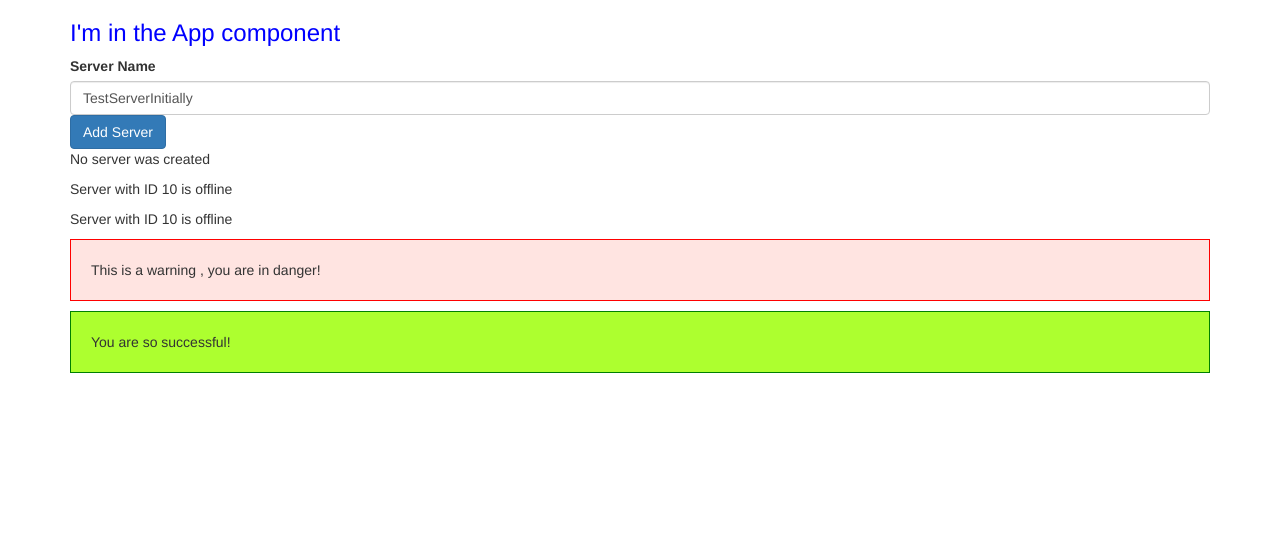
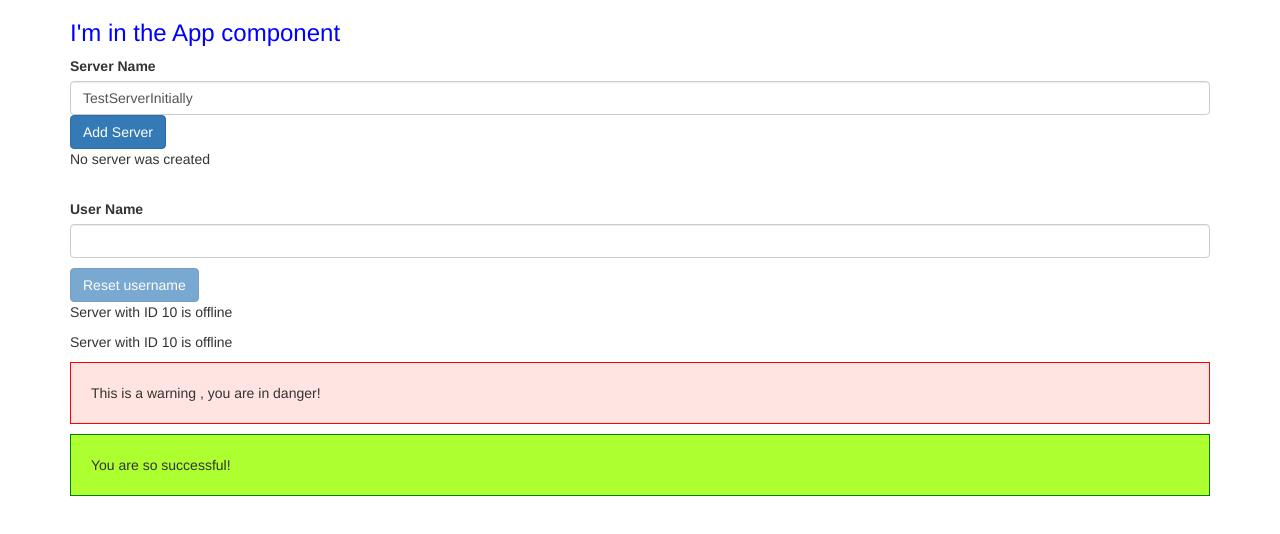
Before and after one commit to ZeroToHero-StepByStep/Angular2, an Angular app: page / in a window 1280 px wide. Shown: the top 534 px of the page. Built offline with nearby package versions, Linux system fonts and the light colour scheme.

Commit message:
Assignment 2: Practicing databinding

```diff
--- a/src/app/servers/servers.component.html
+++ b/src/app/servers/servers.component.html
@@ -2,5 +2,15 @@
 <input type="text" class="form-control"  [(ngModel)]="serverName">
 <button class="btn btn-primary" [disabled]="!allowNewServer" (click)="onCreateServer()" >Add Server</button>
 <p>{{serverCreation}}</p>
+<br/>
+<label>User Name</label>
+<input type="text" class="form-control" [(ngModel)]="userName" (input)="onDataChanged($event)">
+<p>{{userName}}</p>
+<button class="btn btn-primary" [disabled]="isResetUserName" (click)="onResetUserName()">Reset username</button>
+
+<!--another simple sollution , use [disabled]="userName == ''" , so we don't need (input) property binding in input form-->
+<!--<input type="text" class="form-control" [(ngModel)]="userName">-->
+<!--<button class="btn btn-primary" [disabled]="userName == ''" (click)="onResetUserName()">Reset username</button>-->
+
 <app-server></app-server>
 <app-server></app-server>
--- a/src/app/servers/servers.component.ts
+++ b/src/app/servers/servers.component.ts
@@ -12,6 +12,8 @@ export class ServersComponent implements OnInit {
   allowNewServer = false ;
   serverCreation = 'No server was created' ;
   serverName = 'TestServerInitially' ;
+  isResetUserName = true ;
+  userName = '' ;
   constructor() {
     setTimeout(() =>{
       this.allowNewServer = true ;
@@ -25,9 +27,23 @@ export class ServersComponent implements OnInit {
     this.serverCreation = 'Server was created and name is ' + this.serverName ;
   }
 
-  onUpdateServerName( event :any) {
+  onDataChanged( event:any)
+  {
+    var stringValue = (<HTMLInputElement>event.target).value ;
+    if (stringValue !== '')
+    {
+      this.isResetUserName = false ;
+    }
+    else
+    {
+      this.isResetUserName = true ;
+    }
     console.log(event) ;
-    this.serverName = (<HTMLInputElement>event.target).value ;
+  }
+
+  onResetUserName()
+  {
+    this.userName = '';
   }
 
 }
```
